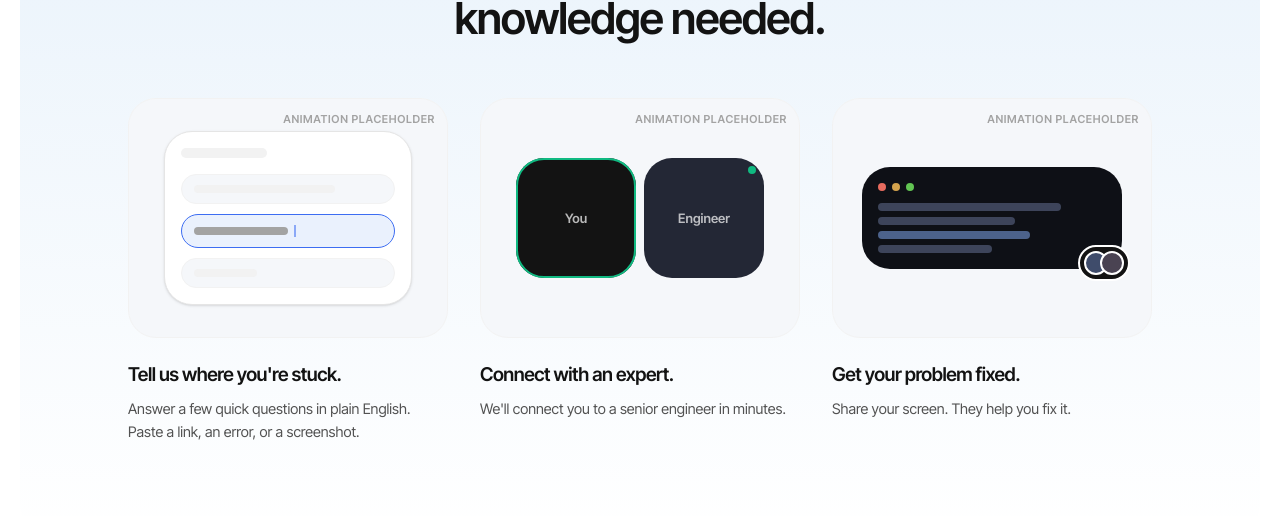
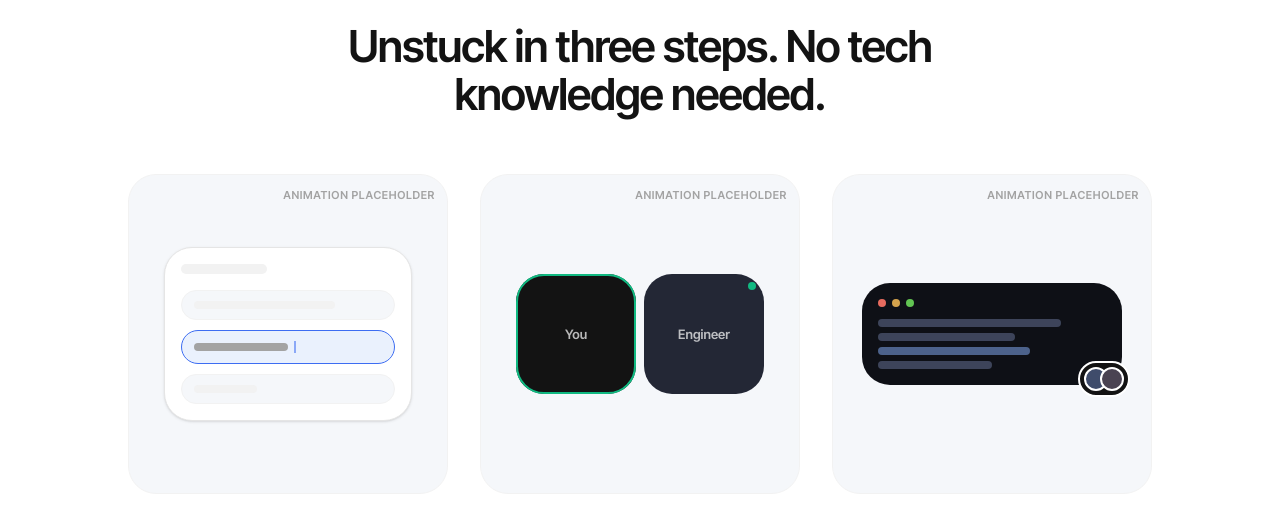
Before and after one commit to arbazghani-emberai/snapdev-site, a Next.js app: page / in a window 1280 px wide. Shown: the part 1464-1980 px from the top of the page. Built offline with nearby package versions, Linux system fonts and the light colour scheme.

Commit message:
Square placeholder visuals and remove blue background in How It Works
Placeholder boxes are now aspect-square instead of 4:3, and the
section's blue gradient background is removed for a plain white bg.

```diff
--- a/src/components/HowItWorks.tsx
+++ b/src/components/HowItWorks.tsx
@@ -20,7 +20,7 @@ const STEPS = [
 
 function PlaceholderVisual({ kind }: { kind: (typeof STEPS)[number]["visual"] }) {
   return (
-    <div className="border-line-2 bg-surface-2 relative flex aspect-[4/3] w-full items-center justify-center overflow-hidden rounded-lg border">
+    <div className="border-line-2 bg-surface-2 relative flex aspect-square w-full items-center justify-center overflow-hidden rounded-lg border">
       <span className="text-ink-3 absolute top-3 right-3 text-[11px] font-semibold tracking-[0.06em] uppercase">
         Animation placeholder
       </span>
@@ -84,7 +84,7 @@ export default function HowItWorks() {
     <section
       id="how"
       aria-labelledby="how-heading"
-      className="from-wash-blue-soft relative left-1/2 mt-5 w-[calc(100vw-1rem)] -translate-x-1/2 overflow-hidden rounded-xl bg-gradient-to-b to-white py-24 sm:w-[calc(100vw-1.5rem)] lg:w-[calc(100vw-2.5rem)]"
+      className="relative left-1/2 mt-24 w-[calc(100vw-1rem)] -translate-x-1/2 overflow-hidden rounded-xl py-24 sm:w-[calc(100vw-1.5rem)] lg:w-[calc(100vw-2.5rem)]"
     >
       <div className="mx-auto max-w-[1500px] px-6 sm:px-10 md:px-14">
         <Reveal className="mx-auto max-w-2xl text-center">
```
